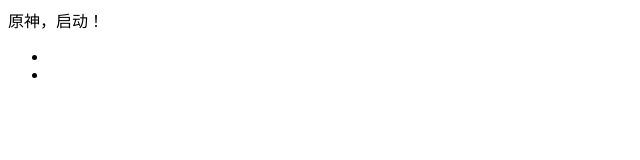
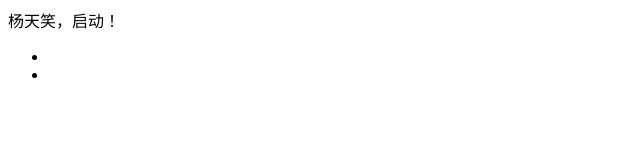
Before and after one commit to RuiZheZhangQ/RuiZheZhangQ.github.io, a plain HTML site: page index.html in a window 1280 px wide. Shown: the full height of the page, 0-640 px from the left. Drawn offline with Linux system fonts and the light colour scheme.

Commit message:
Update index.html

```diff
--- a/index.html
+++ b/index.html
@@ -1,4 +1,4 @@
-<p>原神，启动！</p>
+<p>杨天笑，启动！</p>
 <p> </p>
 <p> </p>
 
```
